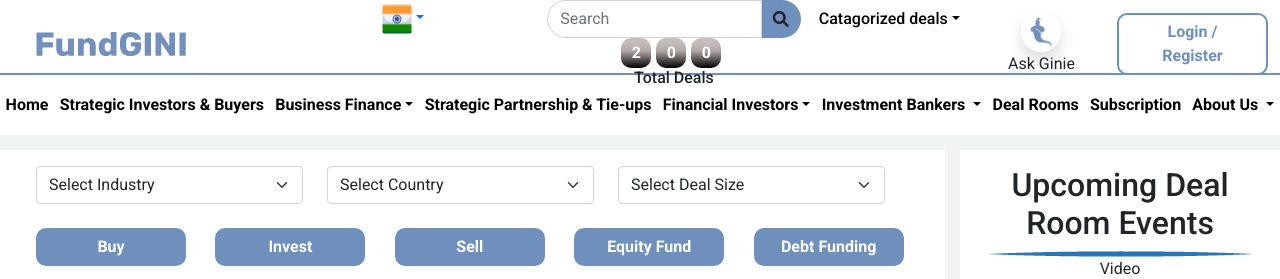
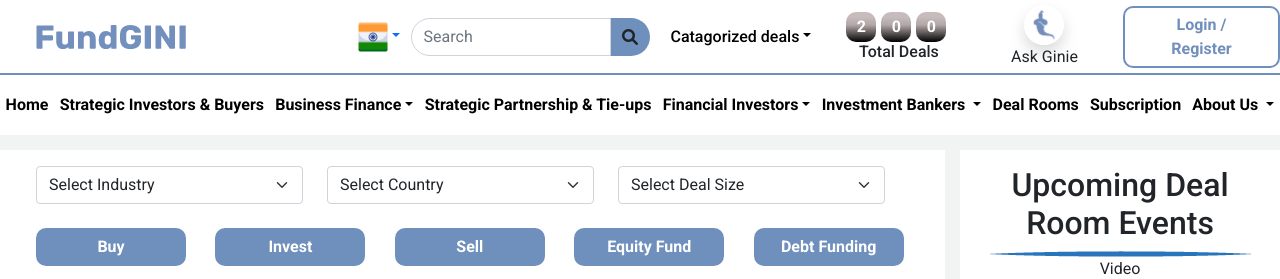
Before and after one commit to SK1330/FundGINI, a plain HTML site: page index.html in a window 1280 px wide. Shown: the top 279 px of the page. Drawn offline with nearby package versions, Linux system fonts and the light colour scheme.

Commit message:
Add files via upload

```diff
--- a/index.html
+++ b/index.html
@@ -42,7 +42,7 @@
 
                 <div class="col-7 d-flex justify-content-end me-0 pe-0">
                     <div class="row justify-content-evenly align-items-center   ">
-                        <div class="col d-flex align-items-center">
+                        <div class="col-1 d-flex align-items-center">
                             <div class="box">
                                 <a href="#" role="button" class="text-decoration-none dropdown-toggle" data-bs-toggle="dropdown"><img class="ig-fluid" width="30px" height="30px" src="Images/Illustration/india-flag.png" alt=""></a>
                                 <ul class="dropdown-menu">
@@ -59,7 +59,7 @@
                             </div>
 
                         </div>
-                        <div class="col-5 px-0">
+                        <div class="col-5 ">
                             <div class=" input-group d-flex justify-content-between  ">
                                 <input type="text" class="form-control  search-bar" placeholder="Search">
                                 <span class="input-group-text border-0 search-box-btn"><i class="fas fa-search"></i></span>
@@ -67,7 +67,7 @@
                         </div>
 
 
-                        <div class="col d-flex justify-content-center catagory ">
+                        <div class="col-3 d-flex justify-content-center catagory ">
                             <a href="#" role="button" class="text-decoration-none dropdown-toggle" data-bs-toggle="dropdown">Catagorized deals</a>
                             <ul class="dropdown-menu">
                                 <li><a class="dropdown-item" href="#">fbjh</a></li>
@@ -79,7 +79,7 @@
                             </ul>
                         </div>
 
-                        <div class="col d-flex flex-column align-items-center justify-content-center ">
+                        <div class="col-3 d-flex flex-column align-items-center justify-content-center ">
                             <div class="d-flex">
                                 <div class="two-hundred ">2</div>
                                 <div class="two-hundred">0</div>
@@ -101,7 +101,7 @@
 
                 </div>
 
-                <div class="col-3 d-flex justify-content-start align-items-center ps-0 pe-4 mx-0">
+                <div class="col-3 d-flex justify-content-start align-items-center ps-0  mx-0">
 
                     <div class="col d-flex flex-column align-items-center justify-content-center">
                         <img class="img-fluid shadow rounded-circle" width="40" src="Images/Illustration/Ask.png" alt="">
```
